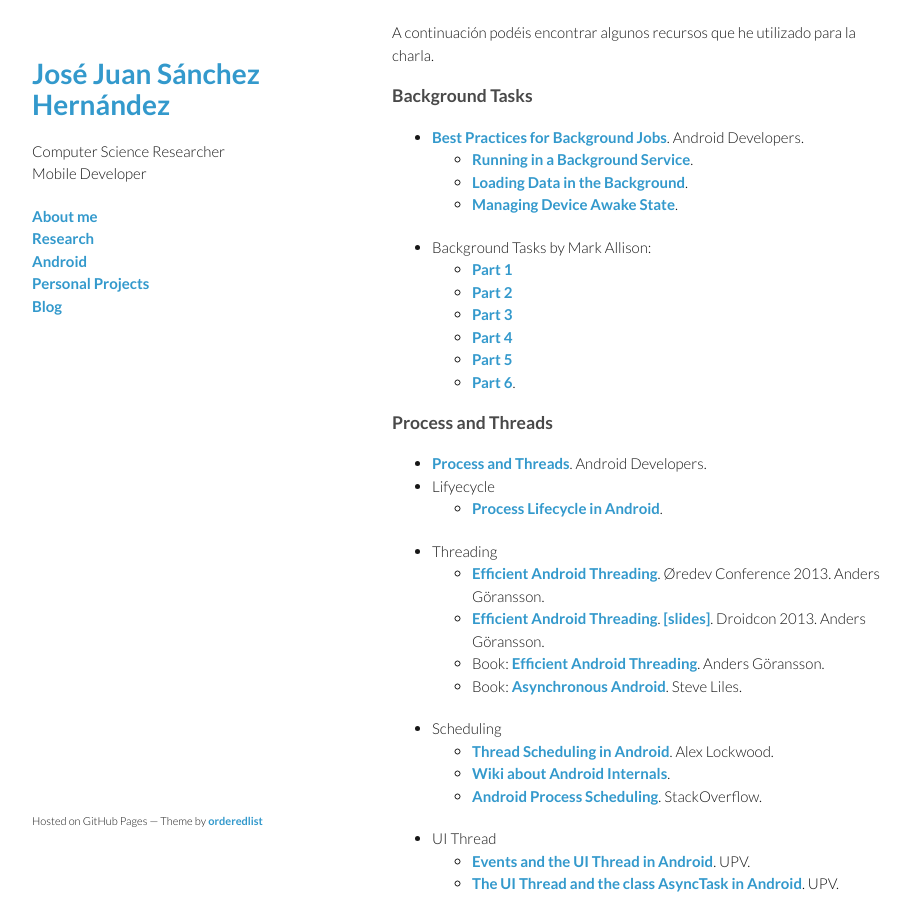
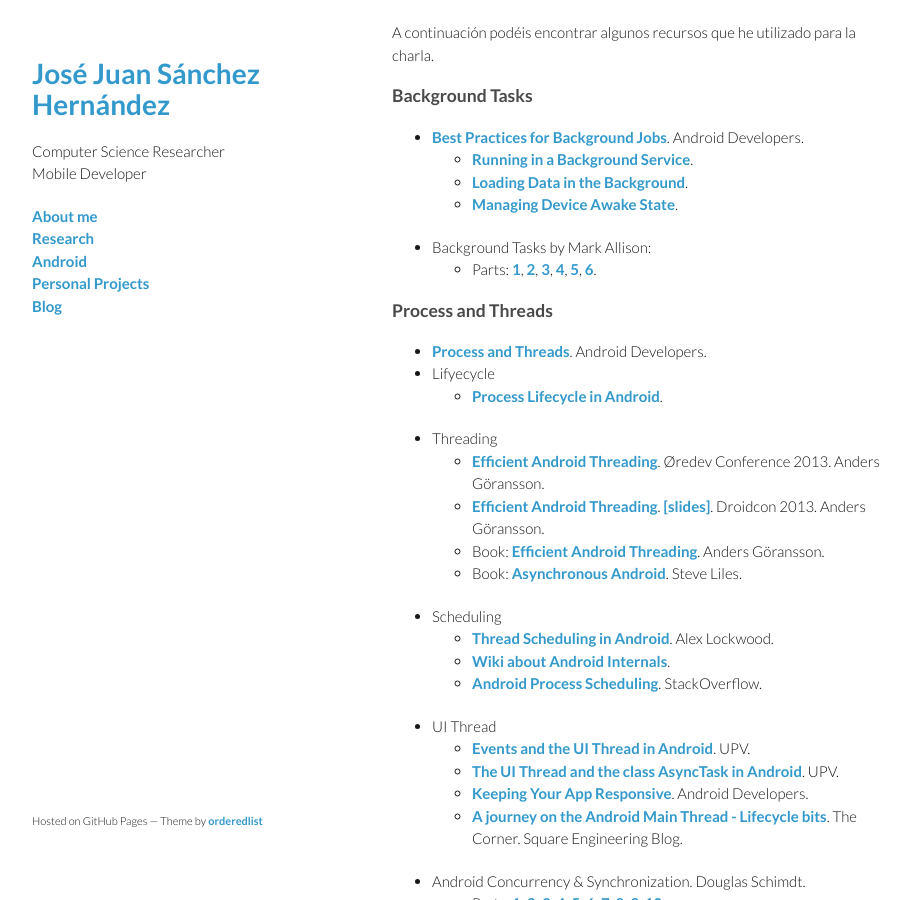
Before and after one commit to josejuansanchez/josejuansanchez.github.io, a Jekyll site: the page built from _posts/2014-03-25-xv-betabeers-almeria.md, in a window 1280 px wide and 900 px high, scrolled down 1229 px. Shown: the whole window, without its empty margins (178-1089 px from the left). Built offline with Jekyll 4.4.1, drawn with Linux system fonts in a browser that asks for light colours; comment, search, counter and statistics services are not loaded.

Commit message:
Update 2014-03-25-xv-betabeers-almeria.md

```diff
--- a/_posts/2014-03-25-xv-betabeers-almeria.md
+++ b/_posts/2014-03-25-xv-betabeers-almeria.md
@@ -34,12 +34,7 @@ A continuación podéis encontrar algunos recursos que he utilizado para la char
   * [Loading Data in the Background](http://developer.android.com/training/load-data-background/index.html).
   * [Managing Device Awake State](http://developer.android.com/training/scheduling/index.html).
 * Background Tasks by Mark Allison:
-  * [Part 1](http://blog.stylingandroid.com/archives/833)
-  * [Part 2](http://blog.stylingandroid.com/archives/842)
-  * [Part 3](http://blog.stylingandroid.com/archives/848)
-  * [Part 4](http://blog.stylingandroid.com/archives/853)
-  * [Part 5](http://blog.stylingandroid.com/archives/868)
-  * [Part 6](http://blog.stylingandroid.com/archives/871).
+  * Parts: [1](http://blog.stylingandroid.com/archives/833), [2](http://blog.stylingandroid.com/archives/842), [3](http://blog.stylingandroid.com/archives/848), [4](http://blog.stylingandroid.com/archives/853), [5](http://blog.stylingandroid.com/archives/868), [6](http://blog.stylingandroid.com/archives/871).
 
 ### Process and Threads
 * [Process and Threads](http://developer.android.com/guide/components/processes-and-threads.html). Android Developers.
```
